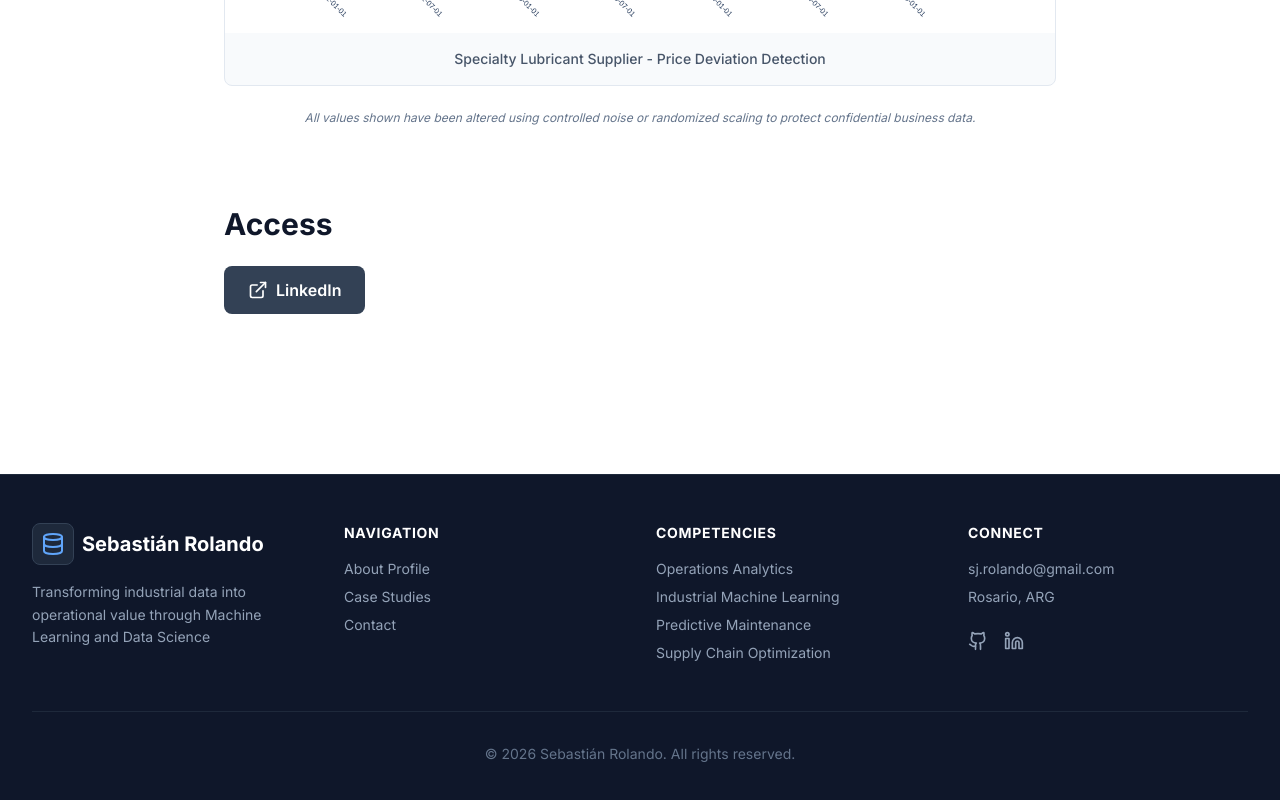
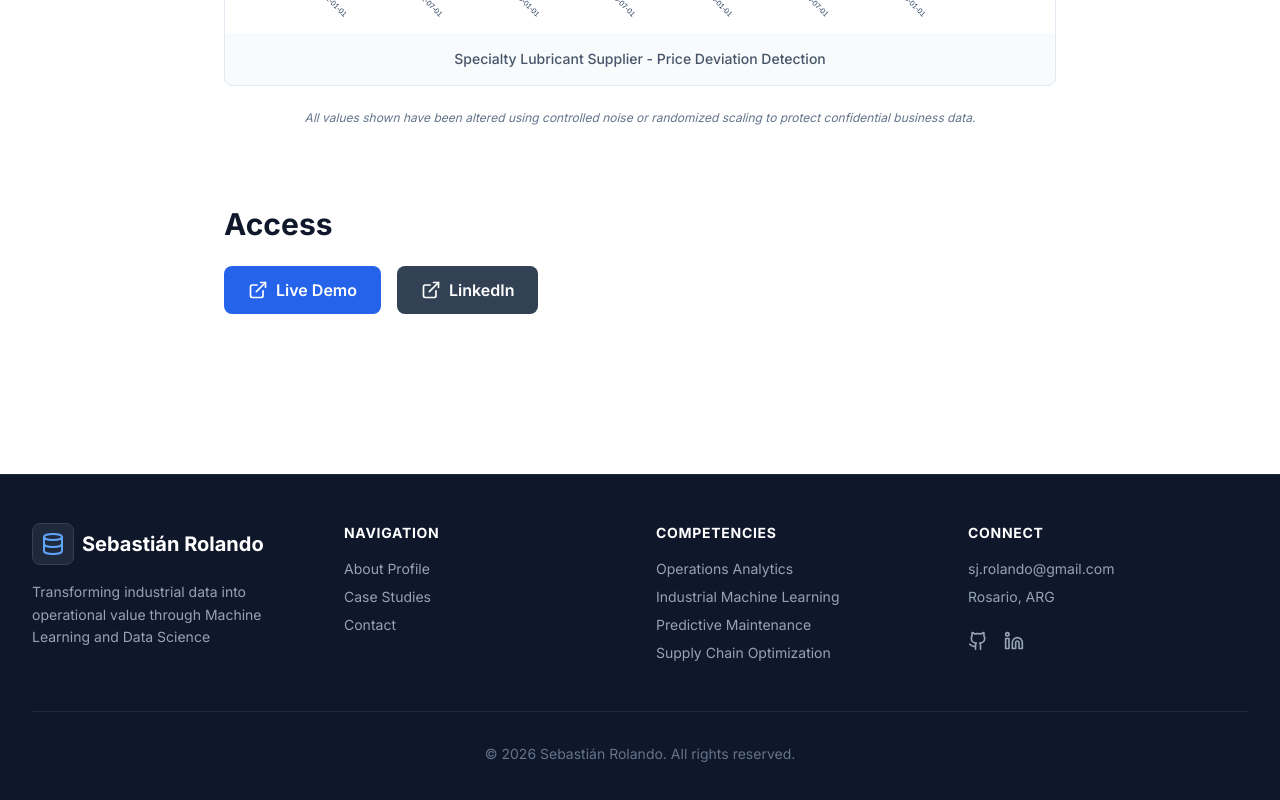
Before and after one commit to rolaseba/rolando-portfolio-page, a React (Vite) app: page /#/projects/material-cost-performance in a window 1280 px wide. Shown: the part 4546-5346 px from the top of the page. Built offline with nearby package versions, Linux system fonts and the light colour scheme.

Commit message:
feat: live Demo button added

```diff
--- a/src/data/caseStudies/material-cost-performance.json
+++ b/src/data/caseStudies/material-cost-performance.json
@@ -92,7 +92,7 @@
         ]
     },
     "links": {
-        "demo": null,
+        "demo": "https://warehouse-material-analysis-playground.pages.dev",
         "github": null,
         "linkedin": "https://www.linkedin.com/in/sjrolando/"
     }
--- a/src/pages/case-studies/CaseStudyTemplate.tsx
+++ b/src/pages/case-studies/CaseStudyTemplate.tsx
@@ -217,7 +217,7 @@ const CaseStudyTemplate = ({ data }: CaseStudyTemplateProps) => {
                                 className="inline-flex items-center gap-2 px-6 py-3 bg-blue-600 hover:bg-blue-700 dark:bg-blue-600 dark:hover:bg-blue-700 text-white font-semibold rounded-lg transition-colors duration-200"
                             >
                                 <ExternalLink className="h-5 w-5" />
-                                Demo App
+                                Live Demo
                             </a>
                         )}
                         {data.links.github && (
```
